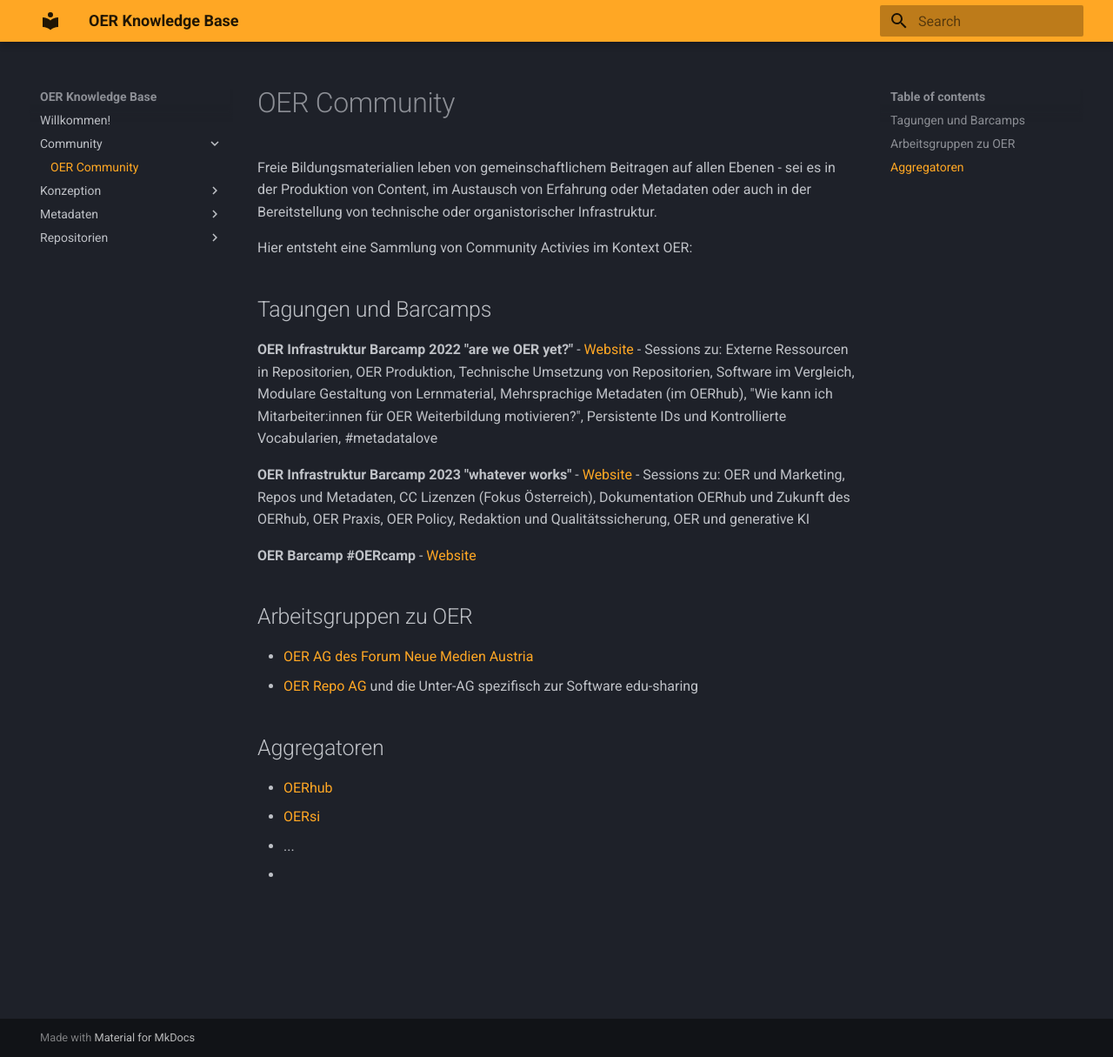
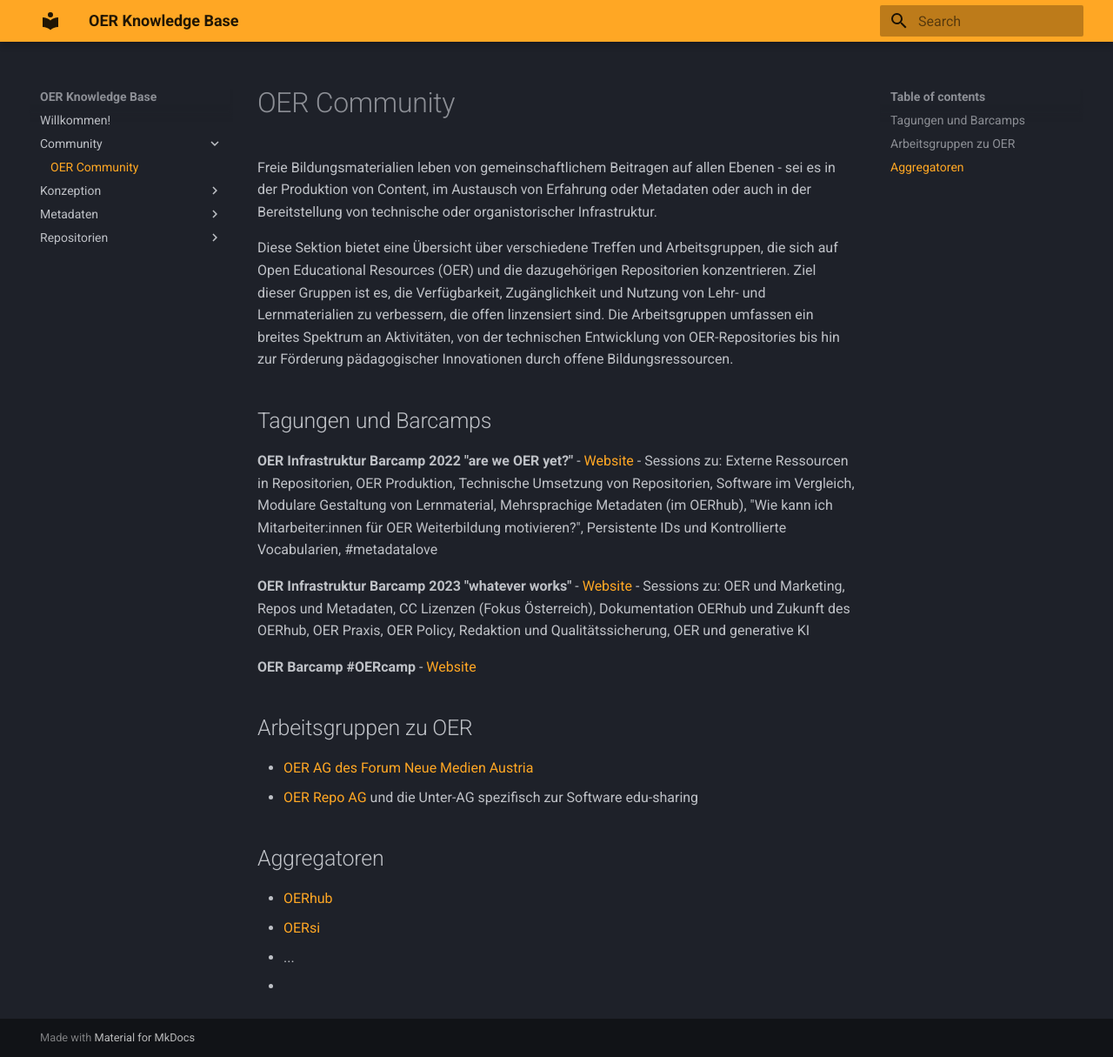
Before and after one commit to oerBASE/knowledgebase, an MkDocs documentation site: the page built from docs/Community/contribute.md, in a window 1280 px wide and 1215 px high. Shown: the whole window at 87% size. Built offline with MkDocs 1.6.1 and Material for MkDocs 9.7.7, drawn with Linux system fonts in a browser that asks for light colours.

Commit message:
Update contribute.md

```diff
--- a/docs/Community/contribute.md
+++ b/docs/Community/contribute.md
@@ -2,7 +2,7 @@
 
 Freie Bildungsmaterialien leben von gemeinschaftlichem Beitragen auf allen Ebenen - sei es in der Produktion von Content, im Austausch von Erfahrung oder Metadaten oder auch in der Bereitstellung von technische oder organistorischer Infrastruktur.
 
-Hier entsteht eine Sammlung von Community Activies im Kontext OER:
+Diese Sektion bietet eine Übersicht über verschiedene Treffen und Arbeitsgruppen, die sich auf Open Educational Resources (OER) und die dazugehörigen Repositorien konzentrieren. Ziel dieser Gruppen ist es, die Verfügbarkeit, Zugänglichkeit und Nutzung von Lehr- und Lernmaterialien zu verbessern, die offen linzensiert sind. Die Arbeitsgruppen umfassen ein breites Spektrum an Aktivitäten, von der technischen Entwicklung von OER-Repositories bis hin zur Förderung pädagogischer Innovationen durch offene Bildungsressourcen.
 
 ## Tagungen und Barcamps
 
```
